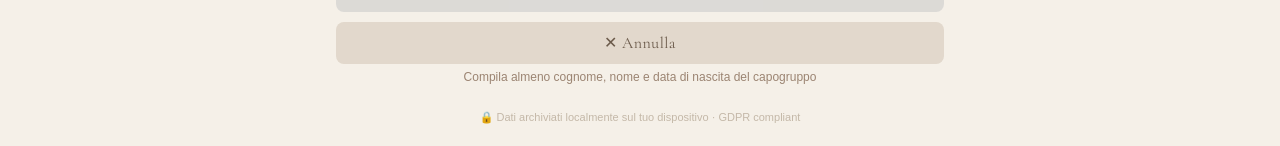
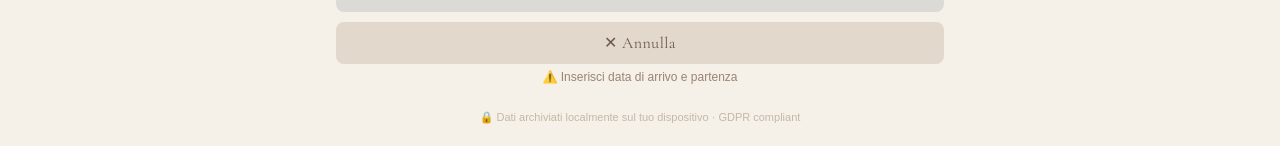
Before and after one commit to maurotardito/castellodicalliano, a React (Vite) app: page / in a window 1280 px wide. Both pictures are taken after a click on the button "Continua: inserisci ospiti →". Shown: the part 792-938 px from the top of the page. Built offline with nearby package versions, Linux system fonts and the light colour scheme.

Commit message:
Update App.jsx

```diff
--- a/src/App.jsx
+++ b/src/App.jsx
@@ -288,7 +288,25 @@ export default function CheckInApp() {
 
   // ── booking field helpers ──
   const updB = k => v => setBooking(b => {
-    const updated = {...b, [k]:v};
+    let updated = {...b, [k]:v};
+
+    // Validazione date: checkout non può essere prima o uguale al checkin
+    if (k === "dataPartenza" && updated.dataArrivo && v && v <= updated.dataArrivo) {
+      alert("La data di partenza deve essere successiva alla data di arrivo.");
+      return b; // non aggiornare
+    }
+    if (k === "dataArrivo" && updated.dataPartenza && updated.dataPartenza <= v) {
+      updated = {...updated, dataPartenza: ""}; // resetta partenza se non valida
+    }
+
+    // Calcolo automatico notti
+    if ((k === "dataArrivo" || k === "dataPartenza") && updated.dataArrivo && updated.dataPartenza) {
+      const arrivo = new Date(updated.dataArrivo);
+      const partenza = new Date(updated.dataPartenza);
+      const notti = Math.round((partenza - arrivo) / (1000*60*60*24));
+      if (notti > 0) updated = {...updated, numPernottamenti: String(notti)};
+    }
+
     setConflict(findConflict(bookings, updated));
     return updated;
   });
@@ -392,7 +410,17 @@ export default function CheckInApp() {
     fontWeight: active?600:400, transition:"color 0.2s, border-color 0.2s"
   });
 
-  const capoOk = booking.guests[0]?.cognome && booking.guests[0]?.nome && booking.guests[0]?.dataNascita;
+  const guestOk = (g) => g.cognome && g.nome && g.dataNascita && g.comuneNascita &&
+    g.statoNascita && g.cittadinanza && g.tipoDoc && g.numDoc;
+  const capoOk = booking.guests[0] && guestOk(booking.guests[0]);
+  const allGuestsOk = booking.guests.every(guestOk);
+  const datesOk = !!booking.dataArrivo && !!booking.dataPartenza;
+  const canSave = capoOk && allGuestsOk && datesOk;
+
+  // Messaggio di validazione
+  const validationMsg = !datesOk ? "Inserisci data di arrivo e partenza" :
+    !capoOk ? "Compila tutti i campi del capogruppo (incluso documento)" :
+    !allGuestsOk ? "Compila tutti i campi di ogni ospite" : null;
 
   // years for ISTAT select
   const years = Array.from({length:5},(_,i)=>new Date().getFullYear()-i);
@@ -769,7 +797,7 @@ export default function CheckInApp() {
                 )}
                 <Btn full
                   color={saveStatus==="saved" ? C.green : C.brown}
-                  disabled={!capoOk || saveStatus==="saving" || !!conflict}
+                  disabled={!canSave || saveStatus==="saving" || !!conflict}
                   onClick={handleSave}
                   style={{ fontSize:18, padding:"14px", marginBottom:10 }}>
                   {saveStatus==="saving" ? "Salvataggio…" : saveStatus==="saved" ? "✓ Gruppo salvato!" : "💾 Salva gruppo"}
@@ -778,7 +806,7 @@ export default function CheckInApp() {
                   onClick={() => { setBooking(emptyBooking()); setInsertStep("stay"); setConflict(null); }}>
                   ✕ Annulla
                 </Btn>
-                {!capoOk && <p style={{ textAlign:"center", fontSize:12, color:C.muted, fontFamily:"sans-serif", marginTop:6 }}>Compila almeno cognome, nome e data di nascita del capogruppo</p>}
+                {validationMsg && <p style={{ textAlign:"center", fontSize:12, color:C.muted, fontFamily:"sans-serif", marginTop:6 }}>⚠️ {validationMsg}</p>}
               </div>
             )}
           </>
```
